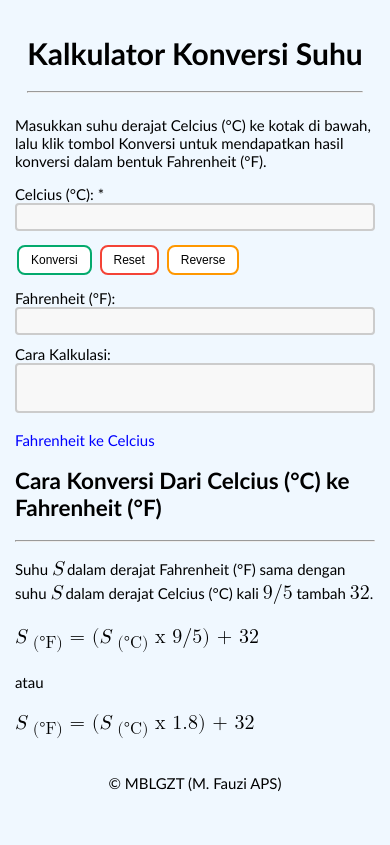
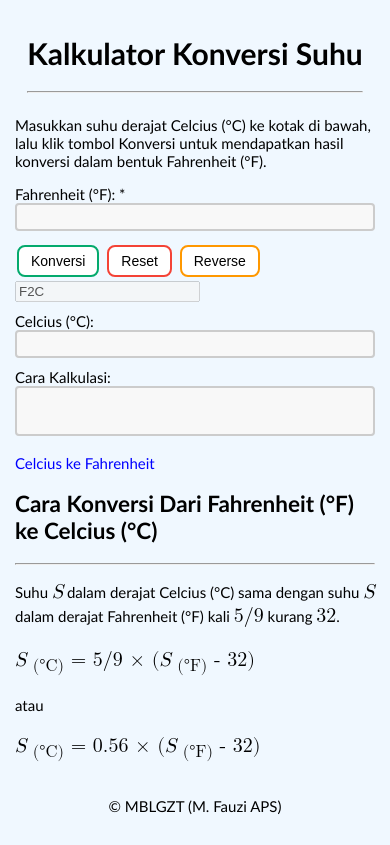
Before and after one commit to revou-fundamental-course/30-sept-24-MBLGZT12real, a plain HTML site: page index.html in a window 390 px wide. Both pictures are taken after a click on the link "Fahrenheit ke Celcius". Drawn offline with Linux system fonts and the light colour scheme.

Commit message:
update all, before submit
update all, before submit

```diff
--- a/css/style.css
+++ b/css/style.css
@@ -9,6 +9,11 @@ body{
     justify-content: center;
 }
 
+.form-group{
+    margin-top: 10px;
+    margin-bottom: 10px;
+}
+
 textarea{
     width: 100%;
     height: 50px;
@@ -17,16 +22,33 @@ textarea{
     border: 2px solid #ccc;
     border-radius: 4px;
     background-color: #f8f8f8;
-    font-size: 16px;
+    font-size: 17px;
     resize: none;
 }
 
-.form-group{
-    margin-top: 10px;
-    margin-bottom: 10px;
+#cNilai{
+    width: 100%;
+    height: 22px;
+    padding: 12px 20px;
+    box-sizing: border-box;
+    border: 2px solid #ccc;
+    border-radius: 4px;
+    background-color: #f8f8f8;
+    font-size: 17px;
 }
 
-button{
+#cHasil{
+    width: 100%;
+    height: 22px;
+    padding: 12px 20px;
+    box-sizing: border-box;
+    border: 2px solid #ccc;
+    border-radius: 4px;
+    background-color: #f8f8f8;
+    font-size: 17px;
+}
+
+input[type=button], input[type=submit], input[type=reset]{
     background-color: #04AA6D;
     border: none;
     border-radius:8px;
@@ -74,28 +96,6 @@ button{
     color: black;
 }
 
-#celcius{
-    width: 100%;
-    height: 20px;
-    padding: 12px 20px;
-    box-sizing: border-box;
-    border: 2px solid #ccc;
-    border-radius: 4px;
-    background-color: #f8f8f8;
-    font-size: 17px;
-}
-
-#fahrenheit{
-    width: 100%;
-    height: 20px;
-    padding: 12px 20px;
-    box-sizing: border-box;
-    border: 2px solid #ccc;
-    border-radius: 4px;
-    background-color: #f8f8f8;
-    font-size: 17px;
-}
-
 .link{
     color: blue;
     text-decoration: none;
@@ -131,7 +131,7 @@ button{
 
 /*1440p*/
 @media (max-width:1440px){
-    body, textarea, #fahrenheit, #celcius{
+    body, textarea, #cHasil, #cNilai{
         font-size: 17px;
     }
 
@@ -146,7 +146,7 @@ button{
 
 /*Tablet*/
 @media (max-width:890px){
-    body, textarea, #fahrenheit, #celcius{
+    body, textarea, #cHasil, #cNilai{
         font-size: 16px;
     }
 
@@ -161,7 +161,7 @@ button{
 
 /*Mobile*/
 @media (max-width:425px) {
-    body, textarea, #fahrenheit, #celcius{
+    body, textarea, #cHasil, #cNilai{
         font-size: 15px;
     }
 
--- a/index.html
+++ b/index.html
@@ -23,27 +23,28 @@
                 <p>Masukkan suhu derajat Celcius (&deg;C) ke kotak di bawah, lalu klik tombol Konversi untuk mendapatkan hasil konversi dalam bentuk Fahrenheit (&deg;F).</p>
             </article>
 
-            <!--<form name="konversi">-->
+            <!--<form name="konversi" onsubmit="konversi()">-->
                 <!--Input-->
                 <div class="form-group">
-                    <label for="celcius">Celcius (&deg;C): *</label>
+                    <label for="cNilai" id="nNilai">Celcius (&deg;C): *</label>
                     <div>
-                        <input type="number" name="celcius" id="celcius" required>
+                        <input type="number" name="cNilai" id="cNilai" inputmode="numeric" required>
                     </div>
                 </div>
                 <div>
-                    <button name="result" id="result" onclick="konversi()">Konversi</button>
-                    <button name="reset" id="reset" onclick="reset()">Reset</button>
-                    <button name="reverse" id="reverse" onclick="reverse()">Reverse</button>
+                    <input type="submit" value="Konversi" name="result" id="result" onclick="konversi()">
+                    <input type="reset" value="Reset" name="reset" id="reset" onclick="reset()">
+                    <input type="button" value="Reverse" name="reverse" id="reverse" onclick="reverse()">
+                    <input type="text" value="C2F" name="cHitungan" id="cHitungan" disabled>
                 </div>
-            <!-- </form>-->
+            <!--</form>-->
 
             <div>
                 <!--Result-->
                 <div class="form-group">
-                    <label for="fahrenheit">Fahrenheit (&deg;F):</label>
+                    <label for="cHasil" id="nHasil">Fahrenheit (&deg;F):</label>
                     <div>
-                        <input type="number" name="fahrenheit" id="fahrenheit" readonly>
+                        <input type="number" name="cHasil" id="cHasil" disabled>
                     </div>
                 </div>
             </div>
@@ -51,18 +52,18 @@
             <div>
                 <!--Formula-->
                 <div class="form-group">
-                    <label for="formula">Cara Kalkulasi:</label>
+                    <label for="cFormula">Cara Kalkulasi:</label>
                     <div>
-                        <textarea name="formula" id="formula" readonly></textarea>
+                        <textarea name="cFormula" id="cFormula" disabled></textarea>
                     </div>
                 </div>
             </div>
 
             <div>
-                <p><a href="#" class="link">Fahrenheit ke Celcius</a></p>
+                <p><a href="#" class="link" id="link" onclick="reverse()">Fahrenheit ke Celcius</a></p>
             </div>
         </section>
-        <section>
+        <section id="lC2F">
             <header>
                 <h2>Cara Konversi Dari Celcius (&deg;C) ke Fahrenheit (&deg;F)</h2>
                 <hr>
@@ -70,11 +71,26 @@
             <article>
                 <p>Suhu <span class="rumus-s">S</span> dalam derajat Fahrenheit (&deg;F) sama dengan suhu <span class="rumus-s">S</span> dalam derajat Celcius (&deg;C) kali <span class="rumus-num">9/5</span> tambah <span class="rumus-num">32</span>.</p>
 
-                <p class="rumus-hitung"><span class="rumus-s">S</span> <sub>(&deg;F)</sub> = (<span class="rumus-s">S</span> <sub>(&deg;C)</sub> x 9/5) + 32</p>
+                <p class="rumus-hitung"><span class="rumus-s">S</span> <sub>(&deg;F)</sub> = (<span class="rumus-s">S</span> <sub>(&deg;C)</sub> &times; 9/5) + 32</p>
 
                 <p>atau</p>
 
-                <p class="rumus-hitung"><span class="rumus-s">S</span> <sub>(&deg;F)</sub> = (<span class="rumus-s">S</span> <sub>(&deg;C)</sub> x 1.8) + 32</p>
+                <p class="rumus-hitung"><span class="rumus-s">S</span> <sub>(&deg;F)</sub> = (<span class="rumus-s">S</span> <sub>(&deg;C)</sub> &times; 1.8) + 32</p>
+            </article>
+        </section>
+        <section id="lF2C" style="display: none;">
+            <header>
+                <h2>Cara Konversi Dari Fahrenheit (&deg;F) ke Celcius (&deg;C)</h2>
+                <hr>
+            </header>
+            <article>
+                <p>Suhu <span class="rumus-s">S</span> dalam derajat Celcius (&deg;C) sama dengan suhu <span class="rumus-s">S</span> dalam derajat Fahrenheit (&deg;F) kali <span class="rumus-num">5/9</span> kurang <span class="rumus-num">32</span>.</p>
+
+                <p class="rumus-hitung"><span class="rumus-s">S</span> <sub>(&deg;C)</sub> = 5/9 &times; (<span class="rumus-s">S</span> <sub>(&deg;F)</sub> - 32)</p>
+
+                <p>atau</p>
+
+                <p class="rumus-hitung"><span class="rumus-s">S</span> <sub>(&deg;C)</sub> = 0.56 &times; (<span class="rumus-s">S</span> <sub>(&deg;F)</sub> - 32)</p>
             </article>
         </section>
     </main>
--- a/js/script.js
+++ b/js/script.js
@@ -1,13 +1,61 @@
 function konversi(){
-    let nilai = document.getElementById("celcius").value;
-    let hasil = (parseInt(nilai) * 1.8) + parseInt(32);
+    let nilai = parseFloat(document.getElementById("cNilai").value);
+    let hasil = "";
+    let conve = document.getElementById("cHitungan").value;
+    //var decimal=  /^[-+]?[0-9]+\.[0-9]+$/;
 
-    document.getElementById("fahrenheit").value = parseInt(hasil);
-    document.getElementById("formula").innerHTML = '('+nilai+'&deg;C &times; (9/5)) + 32 = '+hasil+'&deg;F';
+    if(nilai==""){
+        alert("Input Harus Angka!");
+    }else{
+        if(conve == "C2F"){
+            let hasil = ((9/5) * nilai) + 32;
+            document.getElementById("cHasil").value = parseFloat(hasil);
+            document.getElementById("cFormula").innerHTML = '('+nilai+'&deg;C &times; (9/5)) + 32 = '+hasil+'&deg;F';
+        }else{
+            let hasil = (5/9) * (nilai - 32);
+            document.getElementById("cHasil").value = parseFloat(hasil);
+            document.getElementById("cFormula").innerHTML = '(5/9) &times; ('+nilai+'&deg;C - 32) = '+hasil+'&deg;F';
+        }
+
+    }
 }
 
 function reset(){
-    document.getElementById("celcius").value = "";
-    document.getElementById("fahrenheit").value = "";
-    document.getElementById("formula").innerHTML = "";
+    document.getElementById("cNilai").value = "";
+    document.getElementById("cHasil").value = "";
+    document.getElementById("cFormula").innerHTML = "";
+    document.getElementById("cHitungan").value = "C2F";
+    document.getElementById("nNilai").innerHTML = "Celcius (&deg;C): *";
+    document.getElementById("nHasil").innerHTML = "Fahrenheit (&deg;F):";
+    document.getElementById("link").innerText = "Fahrenheit ke Celcius";
+    document.getElementById("lF2C").style.display = "none";
+    document.getElementById("lC2F").style.display = "block";
 }
+
+function reverse(){
+    let hitungan = document.getElementById("cHitungan").value;
+    let nNilai = document.getElementById("nNilai");
+    let nHasil = document.getElementById("nHasil");
+
+    if(hitungan == "C2F"){
+        document.getElementById("cNilai").value = "";
+        document.getElementById("cHasil").value = "";
+        document.getElementById("cFormula").innerHTML = "";
+        document.getElementById("cHitungan").value = "F2C";
+        nNilai.innerHTML = "Fahrenheit (&deg;F): *";
+        nHasil.innerHTML = "Celcius (&deg;C):";
+        document.getElementById("link").innerText = "Celcius ke Fahrenheit";
+        document.getElementById("lF2C").style.display = "block";
+        document.getElementById("lC2F").style.display = "none";
+    }else{
+        document.getElementById("cNilai").value = "";
+        document.getElementById("cHasil").value = "";
+        document.getElementById("cFormula").innerHTML = "";
+        document.getElementById("cHitungan").value = "C2F";
+        nNilai.innerHTML = "Celcius (&deg;C): *";
+        nHasil.innerHTML = "Fahrenheit (&deg;F):";
+        document.getElementById("link").innerText = "Fahrenheit ke Celcius";
+        document.getElementById("lF2C").style.display = "none";
+        document.getElementById("lC2F").style.display = "block";
+    }
+}
```
